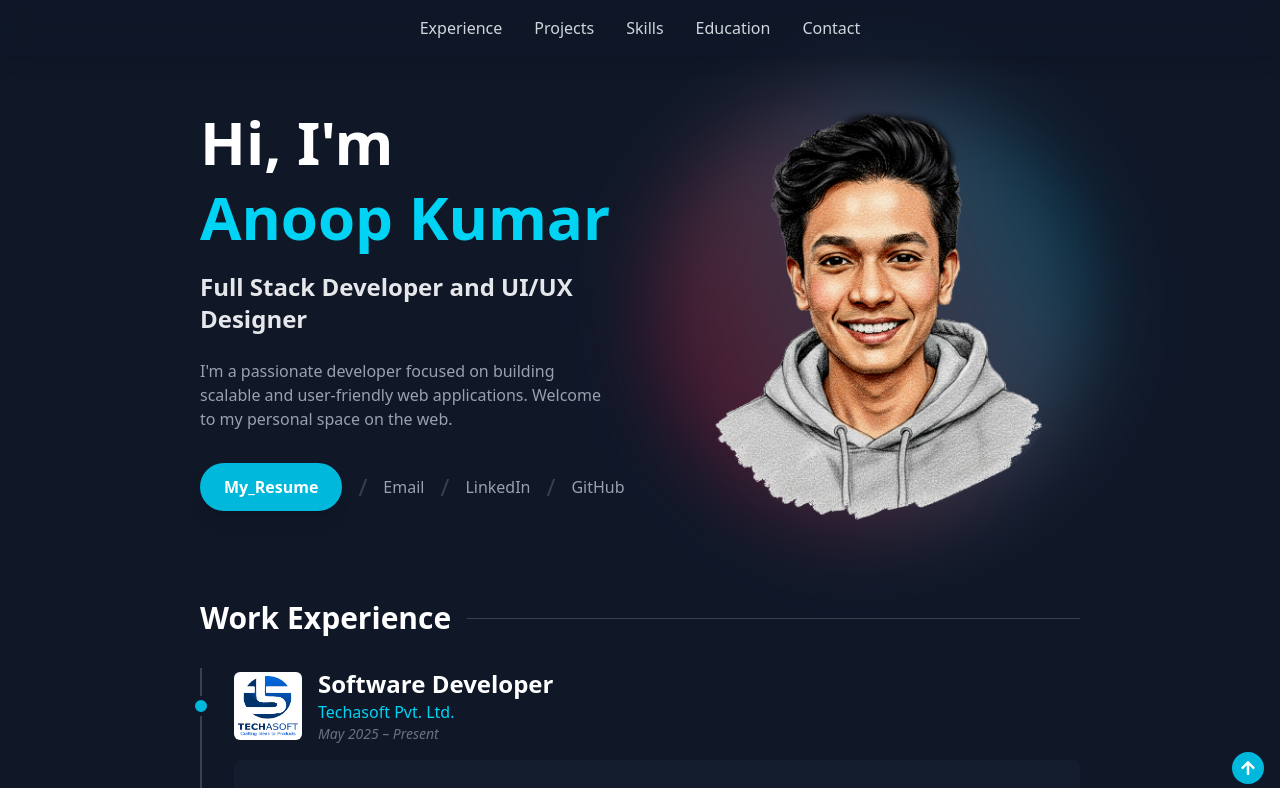
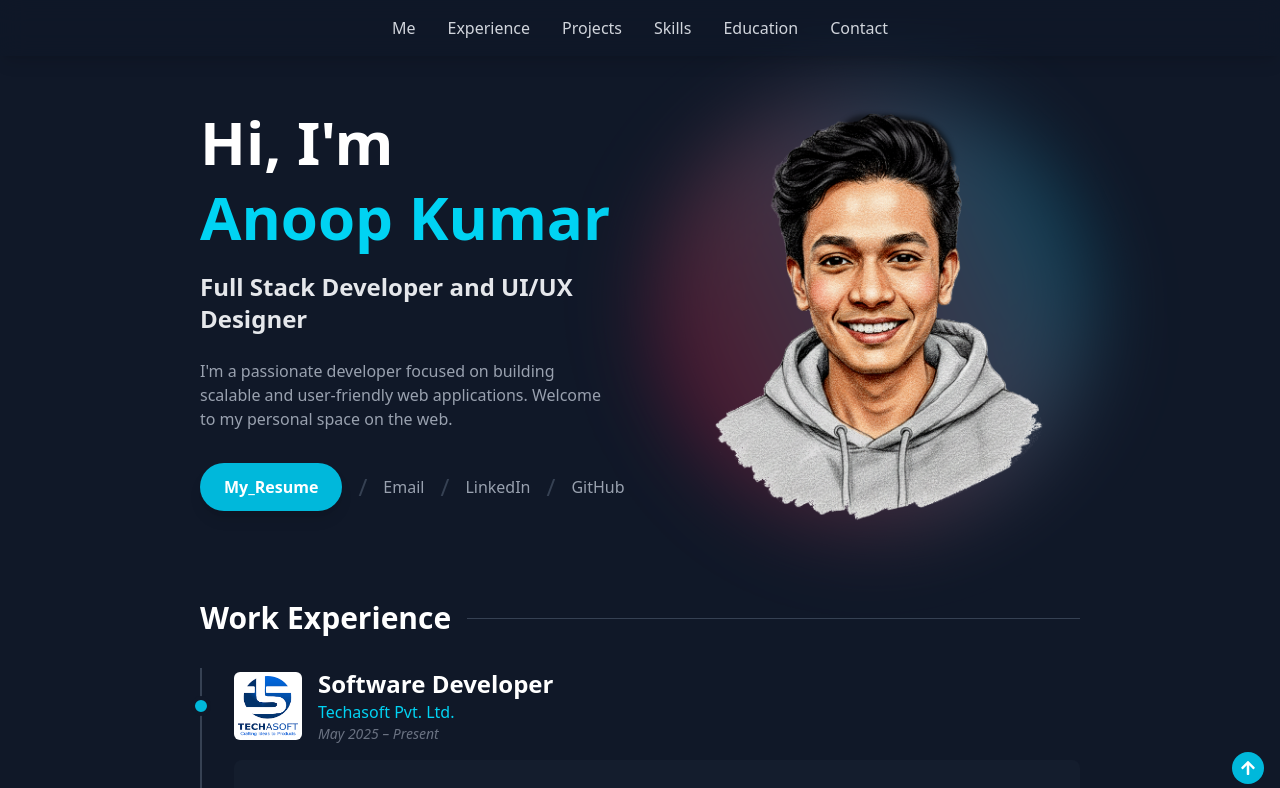
Before and after one commit to Anoop-Kumar-31/New_Portfolio, a React (Vite) app: page / in a window 1280 px wide. Shown: the top 788 px of the page. Built offline with nearby package versions, Linux system fonts and the light colour scheme.

Commit message:
feat: added me section in nav

```diff
--- a/src/components/Header.jsx
+++ b/src/components/Header.jsx
@@ -4,7 +4,7 @@ import { personalInfo } from '../data';
 
 const Header = () => {
   const [isMenuOpen, setIsMenuOpen] = useState(false);
-  const navLinks = ['experience', 'projects', 'skills', 'education', 'contact'];
+  const navLinks = ['me', 'experience', 'projects', 'skills', 'education', 'contact'];
 
   return (
     <>
@@ -40,7 +40,7 @@ const Header = () => {
           )}
         </AnimatePresence>
       </nav>
-      <header className="container mx-auto px-4 xl:px-50 lg:px-25 mdpy-12 md:x-20 text-center md:text-left py-8">
+      <header id='me' className="container mx-auto px-4 xl:px-50 lg:px-25 mdpy-12 md:x-20 text-center md:text-left py-8">
         <div className="flex flex-col-reverse md:grid md:grid-cols-2 items-center gap-8 md:gap-12">
           <motion.div initial={{ opacity: 0, x: -100 }} animate={{ opacity: 1, x: 0 }} transition={{ duration: 0.8 }}>
             <h1 className="text-4xl sm:text-5xl md:text-6xl font-extrabold text-white leading-tight">
```
